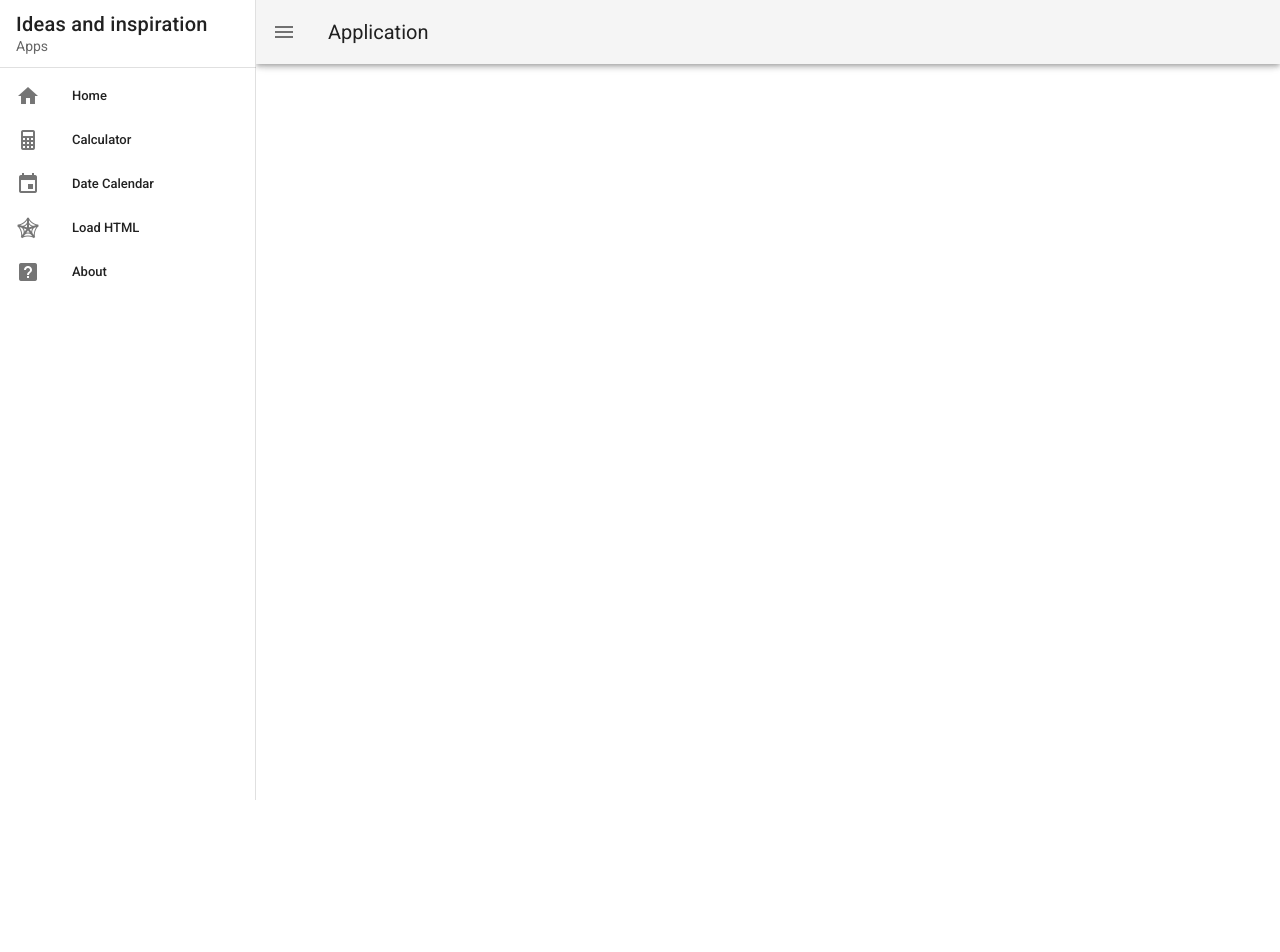
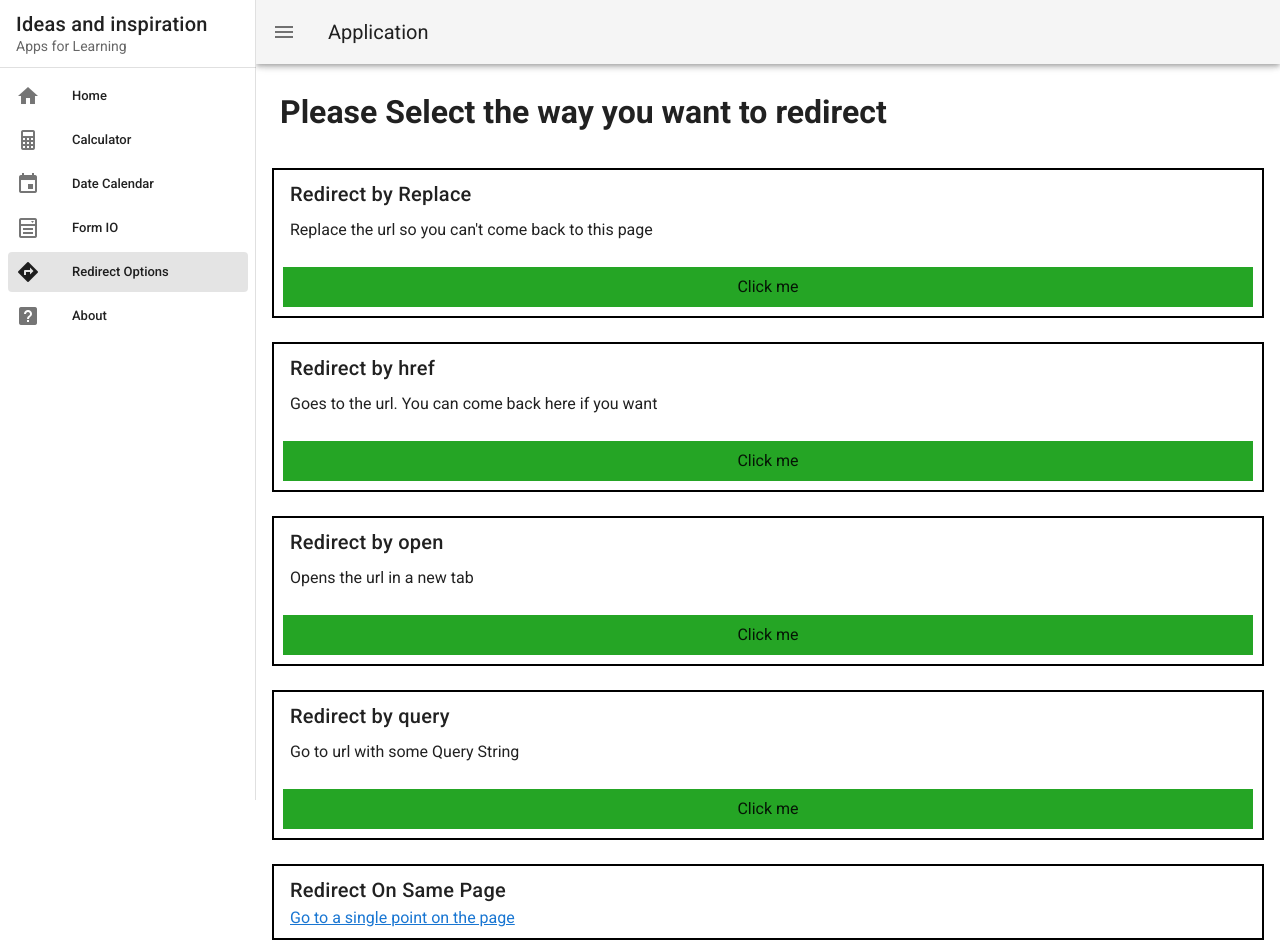
Before and after one commit to temaari/multipurpose-app, a Vue app: page /redirect in a window 1280 px wide. Shown: the top 952 px of the page. Before the commit the page ends 800 px from the top, so only its background shows below. Built offline with nearby package versions, Linux system fonts and the light colour scheme.

Commit message:
remove loadhtml and add FormIO and Redirect

```diff
--- a/src/App.vue
+++ b/src/App.vue
@@ -10,7 +10,7 @@
 						Ideas and inspiration
 					</v-list-item-title>
 					<v-list-item-subtitle>
-						Apps
+						Apps for Learning
 					</v-list-item-subtitle>
 				</v-list-item-content>
 			</v-list-item>
@@ -58,7 +58,8 @@
 					{ title: 'Home', icon: 'mdi-home', to:'/'},
 					{ title: 'Calculator', icon: 'mdi-calculator', to:'/calculator'},
 					{ title: 'Date Calendar', icon: 'mdi-calendar', to:'/datecalendar'},
-					{ title: 'Load HTML', icon: 'mdi-spider-web', to:'/loadhtml'},
+					{ title: 'Form IO', icon: 'mdi-form-select', to:'/formio'},
+					{ title: 'Redirect Options', icon: 'mdi-directions', to:'/redirect'},
 					{ title: 'About', icon: 'mdi-help-box', to:'/about'},
 				],
 			}),
--- a/src/Components/templates/basic.html
+++ /dev/null
@@ -1,4 +0,0 @@
-<div id="loadhtml" >
-	<h1>Hello there</h1>
-	<p>This is something new that I am learning</p>
-</div>
--- a/src/router/index.js
+++ b/src/router/index.js
@@ -21,9 +21,14 @@ const routes = [
 		component: () => import('../views/DateCalendar.vue')
 	},
 	{
-		path: '/loadhtml',
-		name: 'LoadHtml',
-		component: () => import('../views/LoadHtml.vue')
+		path: '/formio',
+		name: 'FormIO',
+		component: () => import('../views/FormIO.vue')
+	},
+	{
+		path: '/redirect',
+		name: 'Redirect',
+		component: () => import('../views/Redirect.vue')
 	},
 	{
 		path: '/about',
--- a/src/views/About.vue
+++ b/src/views/About.vue
@@ -1,6 +1,6 @@
 <template>
 	<div class="about pa-3">
-		<h1>About this App</h1>
+		<h1 id="about" >About this App</h1>
 		<p>
 			This is an app where I can put all my app idea's
 			 or trials for it all in one app instead of having
--- /dev/null
+++ b/src/views/FormIO.vue
@@ -0,0 +1,86 @@
+<template>
+	<div class="pa-4" >
+		<div class="pa-2" >
+			<h1>Please Enter your information</h1>
+		</div>
+		<div class="pa-2" >
+			<label class="pa-2" for="fname">First name</label>
+			<input class="form pa-2" name="fname" type="text" v-model="fname" />
+		</div>
+		<div class="pa-2" >
+			<label class="pa-2" for="lname">Last name</label>
+			<input class="form pa-2" name="lname" type="text" v-model="lname" />
+		</div>
+		<div class="pa-2" >
+			<label class="pa-2 pr-14" for="age">Age</label>
+			<input class="form pa-2" name="age" type="text" v-model="age" />
+		</div>
+		<div class="pa-2" >
+			<span v-if="fname !== ''" >Hello there, {{ fname }}</span>
+			<span v-if="lname !== ''" >{{ lname }}</span><br>
+			<span v-if="age > 0" >You are {{ age }} years old so this year you will be {{ parseInt(age)+1 }} years old</span>
+		</div>
+		<div class="pa-2" >
+			<button v-if="showButton" class="btn btn-conform pa-2" @click="confirm()" >Confirm</button><br>
+			<button v-if="showButton" class="btn btn-cancel pa-2" @click="cancel()" >Cancel</button>
+		</div>
+	</div>
+</template>
+
+<script>
+
+export default {
+	name: 'formIO',
+	data() {
+		return {
+			fname: '',
+			lname: '',
+			age: '',
+			showButton: false,
+		}
+	},
+	methods: {
+		confirm() {
+			alert("Well done")
+			location.replace("http://localhost:8080", '_blank')
+		},
+		cancel() {
+			this.fname = ''
+			this.lname = ''
+			this.age = ''
+		},
+	},
+	watch: {
+		fname: function() {
+			this.showButton = this.fname !== '' && this.lname !== '' && this.age > 0
+		},
+		lname: function() {
+			this.showButton = this.fname !== '' && this.lname !== '' && this.age > 0
+		},
+		age: function() {
+			this.showButton = this.fname !== '' && this.lname !== '' && this.age > 0
+		}
+	},
+}
+
+</script>
+
+<style>
+	.form {
+		border: 1px solid black;
+		width: auto;
+		height: 30px;
+	}
+	.btn {
+		border: 1px solid white;
+		background-color: rgb(37, 165, 37);
+		width: 100%;
+		padding-bottom: 10px;
+	}
+	.btn-confirm {
+		background-color: rgb(37, 165, 37);
+	}
+	.btn-cancel {
+		background-color: rgb(179, 25, 25);
+	}
+</style>
--- a/src/views/LoadHtml.vue
+++ /dev/null
@@ -1,14 +0,0 @@
-<template>
-	<div class="pa-3" >
-		<div id="loadhtml" ></div>
-	</div>
-</template>
-
-<script>
-import $ from 'jquery';
-
-export default {
-	name: 'loadhtml',
-}
-
-</script>
--- /dev/null
+++ b/src/views/Redirect.vue
@@ -0,0 +1,76 @@
+<template>
+	<div class="pa-4" >
+		<div class="pa-2" >
+			<h1>Please Select the way you want to redirect</h1>
+		</div><br>
+		<div class="card pa-2" >
+			<label class="title pa-2" for="replace">Redirect by Replace</label>
+			<p class="pa-2" >Replace the url so you can't come back to this page</p>
+			<button class="btn pa-2" name="replace" @click="redirect('replace')" >Click me</button><br>
+		</div><br>
+		<div class="card pa-2" >
+			<label class="title pa-2" for="href">Redirect by href</label>
+			<p class="pa-2" >Goes to the url. You can come back here if you want</p>
+			<button class="btn pa-2" name="href" @click="redirect('href')" >Click me</button><br>
+		</div><br>
+		<div class="card pa-2" >
+			<label id="goto" class="title pa-2" for="open">Redirect by open</label>
+			<p class="pa-2" >Opens the url in a new tab</p>
+			<button class="btn pa-2" name="open" @click="redirect('open')" >Click me</button><br>
+		</div><br>
+		<div class="card pa-2" >
+			<label class="title pa-2" for="query">Redirect by query</label>
+			<p class="pa-2" >Go to url with some Query String</p>
+			<button class="btn pa-2" name="query" @click="redirect('query')" >Click me</button><br>
+		</div><br>
+		<div class="card pa-2" >
+			<label class="title pa-2" for="link">Redirect On Same Page</label><br>
+			<a  class="pa-2" href="#goto" name="link" >Go to a single point on the page</a>
+		</div><br>
+		<div class="card pa-2" >
+			<label class="title pa-2" for="link">Redirect On To Point on another page</label><br>
+			<a  class="pa-2" href="http://localhost:8080/about#about" name="link" >Go to a single point on another page</a>
+		</div><br>
+		<br v-for="i in 20" :key="i" >
+		<div><p id="goto" >Hello this is the point on the page.<br>Powered by Christian Te Maari</p></div>
+	</div>
+</template>
+
+<script>
+
+export default {
+	name: 'formIO',
+	data() {
+		return {
+			url: 'http://localhost:8080'
+		}
+	},
+	methods: {
+		redirect(option) {
+			if (option === 'replace') {
+				location.replace(this.url)
+			} else if (option === 'href') {
+				location.href = this.url
+			} else if (option === 'open') {
+				open(this.url, '_blank')
+			} else if (option === 'query') {
+				location.href = this.url + "?name=christian&age=24&comment=coding is cool"
+			}
+		},
+	},
+}
+
+</script>
+
+<style>
+	.btn {
+		border: 1px solid white;
+		background-color: rgb(37, 165, 37);
+		width: 100%;
+		padding-bottom: 10px;
+		background-color: rgb(37, 165, 37);
+	}
+	.card {
+		border: 2px solid black;
+	}
+</style>
```
